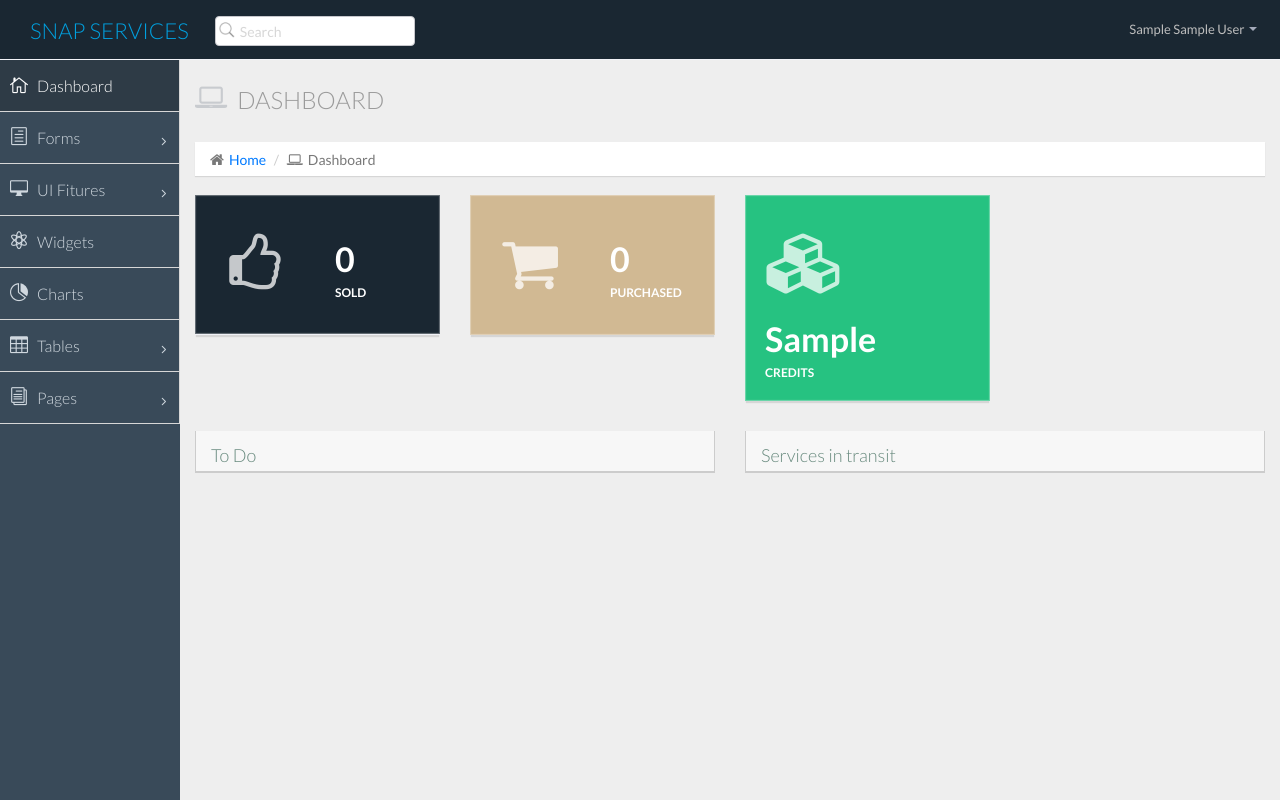
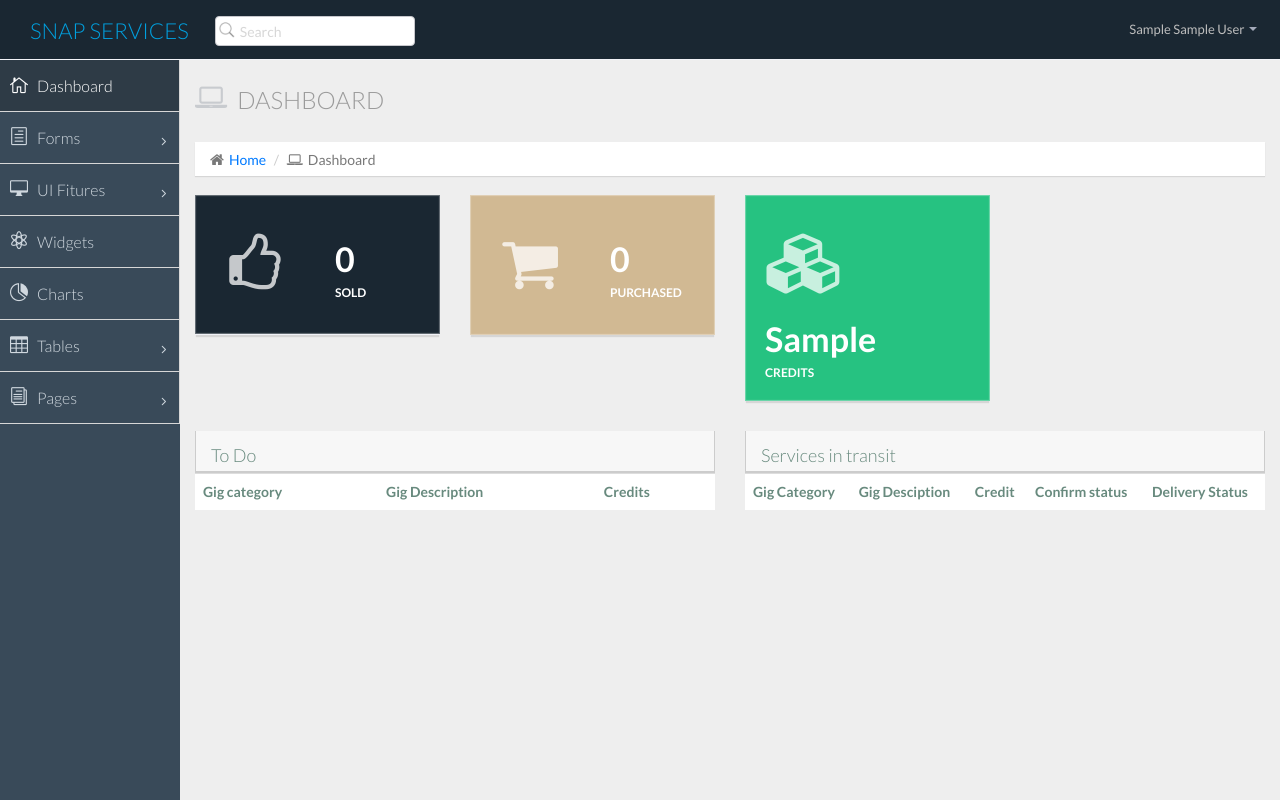
Before and after one commit to Prathiksha30/Snappy, a PHP site: page /dashboard.php in a window 1280 px wide. Run offline with PHP 8.4, Linux system fonts and the light colour scheme; the visitor is signed in with stand-in values (Sample User, id 1); tables that the repository leaves empty or names only in its code hold one stand-in row (values such as "Sample post"); data that the repository does not hold is empty.

Commit message:
Dashboard changes

```diff
--- a/dashboard.php
+++ b/dashboard.php
@@ -256,8 +256,19 @@ if (isset($_POST['drop_order_id'])) {
   echo "request rejected";
 }
 
-if (isset($_POST['confirm_order_id'])) {
-  echo "request confirmed";
+if (isset($_POST['confirm_order_id']))
+{
+  // global $conn;
+  //   $rows = array();
+  //   if($stmt = $conn->prepare("UPDATE `order` SET comfirmed='1' WHERE order_id=confirm_order_id"))
+  //   {
+  //     $stmt->bind_param("i", $user_id);
+  //     $stmt->execute();
+  //   }
+  //   else
+  //   {
+  //     printf("Error message: %s\n", $conn->error);
+  //   }
 }
 
 ?>
@@ -548,6 +559,11 @@ if (isset($_POST['confirm_order_id'])) {
                           </div>
                           <table class="table table-hover personal-task">
                               <tbody>
+                              <th>Gig category</th>
+                              <th>Gig Description</th>
+                              <th>Credits</th>
+
+
                               <?php
                                 foreach (getSoldDetails($_SESSION["id"]) as $Sold):
 
@@ -810,10 +826,20 @@ if (isset($_POST['confirm_order_id'])) {
                           </div>
                           <table class="table table-hover personal-task">
                               <tbody>
+                              <th>Gig Category</th>
+                              <th>Gig Desciption</th>
+                              <th>Credit</th>
+                              <th>Confirm status</th>
+                              <th>Delivery Status</th>
                               <?php
                                 foreach (getPurchaseDetails($_SESSION['id']) as $purchase):
                               ?>
                                 <tr>
+                                  <td>
+                                  <?php $category_id=$purchase['category_id'];
+                                   echo getCategoryName(category_id);
+                                  ?>
+                                  </td>
                                   <td><?php echo $purchase['description']; ?></td>
                                   <td>
                                       <?php echo $purchase['price']; ?>
```
